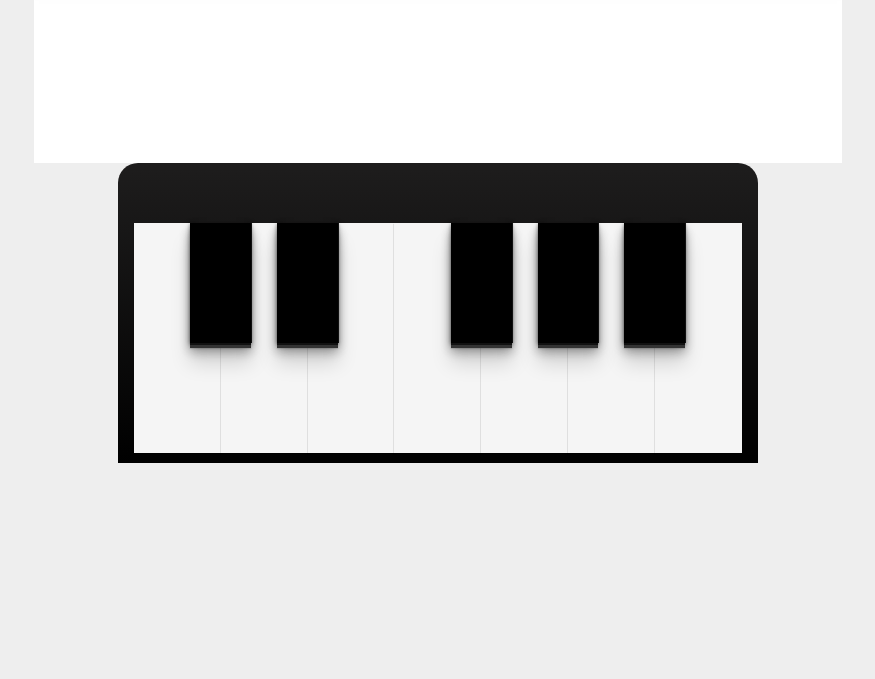
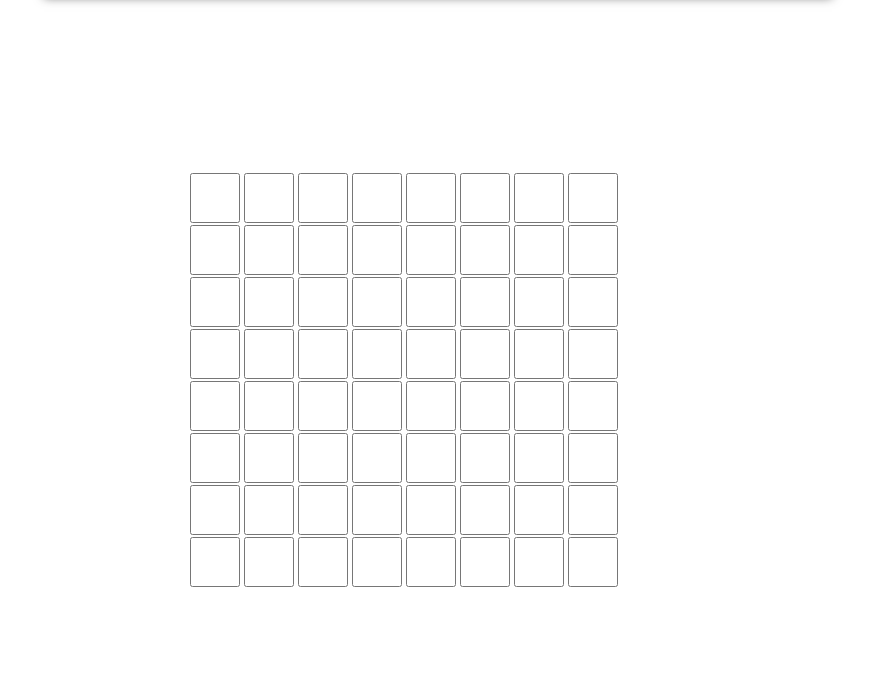
Before and after one commit to EdgarM-/Jukyty_box, a plain HTML site: page prototype/index.html in a window 1280 px wide. Shown: the part 145-824 px from the top of the page, without its empty margins (202-1077 px from the left). Before the commit the page ends 800 px from the top, so only its background shows below. Drawn offline with nearby package versions, Linux system fonts and the light colour scheme.

Commit message:
Cambio de interfaz

```diff
--- a/prototype/assets/css/main.css
+++ b/prototype/assets/css/main.css
@@ -3,7 +3,7 @@
 	background-color: #FFF;
 	padding: 10px 20px;
 	margin: 0 auto;
-	width: 60%;
+	width: 70%;
 }
 header {
 	background-color: #4af;
@@ -13,6 +13,35 @@ header {
 	padding: 10px 20px;
 }
 
+input { display: block;}
+
+/* styling from http://jsfiddle.net/4bs8A/ */
+input[type=checkbox] {
+      margin-top: -30px;
+}
+
+input[type='checkbox'] {
+    -webkit-font-smoothing: antialiased;
+    text-rendering: optimizeSpeed;
+    width: 50px;
+    height: 50px;
+    margin: 2px;
+    display: block;
+    position: relative;
+    cursor:pointer;
+}
+
+.grid div {
+      display: block;
+      float: left;
+    }
+
+ .grid {
+      width: 500px;
+      height: 500px;
+      margin: 0 auto;
+    }
+/*
 #piano {
   width: 50%;
   height: 300px;
@@ -20,31 +49,6 @@ header {
   border-radius: 20px 20px 0 0;
   overflow: hidden;
   background: linear-gradient(#1e1d1d, #000);
-}
-#piano-container {
-  width: 95%;
-  height: 230px;
-  background: #fff;
-  margin: 60px auto 0 auto;
-}
-#piano-container li {
-  width: 14.28%;
-  height: 100%;
-  float: left;
-  list-style-type: none;
-  position: relative;
-}
-#piano .white {
-  width:100%;
-  height:100%;
-  float:left;
-  box-shadow:0 1px 1px rgba(0, 0, 0, .5);
-  position:relative;
-  z-index:1;
-  background:#f5f5f5;
-}
-#piano .white:active {
-  box-shadow:-1px 0 15px rgba(0, 0, 0, .7) inset;
 }
 #piano .black {
   position: absolute;
@@ -55,10 +59,10 @@ header {
   right: -35%;
   box-shadow: 1px 0 #111, 0 2px 0 #111, 0 3px 0 #333, 0 4px 0 #333, 0 5px 0 #333, 0 6px 1px rgba(0, 0, 0, .1), 0 0 5px rgba(0, 0, 0, .1), 0 1px 3px rgba(0, 0, 0, .3), 0 3px 5px rgba(0, 0, 0, .2), 0 5px 10px rgba(0, 0, 0, .25), 0 10px 10px rgba(0, 0, 0, .2), 0 20px 20px rgba(0, 0, 0, .15);
 }
+
 #piano .black:active{
   box-shadow: 1px 0 #777, 0 2px 0 #777, 0 3px 0 #666, 0 4px 0 #555;
 }
-
 body {
   color: #333;
   background-color: #EEE;
@@ -66,11 +70,12 @@ body {
   margin: 0;
   padding: 0;
 }
+*/
+
 a {color: #09e; text-decoration: none;}
 a:hover {text-decoration: underline;}
 .wrapper {
   background-color: #FFF;
   padding: 10px 20px;
-  margin: 0 auto;
   width: 60%;
 }
--- a/prototype/assets/js/main.js
+++ b/prototype/assets/js/main.js
@@ -86,7 +86,7 @@
 
 		var setupAudioNodes = function () {
 			// Oscillator setup
-			each("osc1 osc2".split(" "), function (num, name) {
+			each("osc1 osc2 osc3 osc4 osc5 osc6 osc7 ocs8".split(" "), function (num, name) {
 				// Populate the oscillator
 				oscillators[num] = {
 						name: name,
@@ -102,7 +102,7 @@
 			});
 
 			oscillator = audioCtx.createOscillator();
-			oscillator.type = 'triangle';
+			oscillator.type = 'sine';
 
 			console.log(oscillators);
 
@@ -125,63 +125,6 @@
 			document.addEventListener('keyup', stopSound);
 		};
 
-
-		$('.white').mousedown(function(){
-			if (!playing) {
-				// Read the pressed key
-				var key = $(this).attr('id');
-				//console.log(event.srcElement);
-				if(notes[key]) {
-					playing = true;
-
-					oscillator.frequency.value = notes[key];
-					gainNode.gain.value = 5;
-
-					console.log('Sound playing ' + key);
-				}
-			}
-
-		});
-
-		$('.white').mouseup(function(){
-			if (playing) {
-				playing = false;
-
-				gainNode.gain.value = 0;
-
-				console.log('Sound Stopped');
-			}
-
-		});
-
-		$('.black').mousedown(function(){
-			if (!playing) {
-				// Read the pressed key
-				var key = $(this).attr('id');
-				//console.log(event.srcElement);
-				if(notes[key]) {
-					playing = true;
-
-					oscillator.frequency.value = notes[key];
-					gainNode.gain.value = 5;
-
-					console.log('Sound playing ' + key);
-				}
-			}
-
-		});
-
-		$('.black').mouseup(function(){
-			if (playing) {
-				playing = false;
-
-				gainNode.gain.value = 0;
-
-				console.log('Sound Stopped');
-			}
-
-		});
-
 		var playSound = function (event) {
 			if (!playing) {
 				// Read the pressed key
@@ -191,7 +134,7 @@
 					playing = true;
 
 					oscillator.frequency.value = notes[key];
-					gainNode.gain.value = 5;
+					gainNode.gain.value = 3;
 
 					console.log('Sound playing ' + key);
 				}
@@ -212,6 +155,7 @@
 		 * Utility methods
 		 */
 
+
 		return Synthesizer;
 	})();
 
--- a/prototype/index.html
+++ b/prototype/index.html
@@ -19,34 +19,88 @@
 		<canvas id="main-synth"></canvas>
 	</div>
 
-  <div id="piano">
-  <div id="piano-container">
-    <li>
-      <div class="white" id="81"></div> <!-- C4 -->
-      <div class="black" id="50"></div> <!-- C#4 -->
-    </li>
-    <li>
-      <div class="white" id="87"></div> <!-- D4 -->
-      <div class="black" id="51"></div> <!-- D#4 -->
-    </li>
-    <li>
-      <div class="white" id="69"></div> <!-- E4 -->
-    </li>
-    <li>
-      <div class="white" id="82"></div> <!-- E#4 -->
-      <div class="black" id="53"></div> <!-- F4 -->
-    </li>
-    <li>
-      <div class="white" id="84"></div> <!-- F#4 -->
-      <div class="black" id="54"></div> <!-- G4 -->
-    </li>
-    <li>
-      <div class="white" id="89"></div> <!-- G#4 -->
-      <div class="black" id="55"></div> <!-- A4 -->
-    </li>
-    <li>
-      <div class="white" id="85"></div> <!-- A#4 -->
-    </li>
+  <div class="grid">
+  <div id="grupo1">
+      <input class="button" type="checkbox" value="1"/>
+      <input class="button" type="checkbox" value="2"/>
+      <input class="button" type="checkbox" value="3"/>
+      <input class="button" type="checkbox" value="4"/>
+      <input class="button" type="checkbox" value="5"/>
+      <input class="button" type="checkbox" value="6"/>
+      <input class="button" type="checkbox" value="7"/>
+      <input class="button" type="checkbox" value="8"/>
+    </div>
+    <div id="grupo2">
+      <input class="button" type="checkbox" value="1"/>
+      <input class="button" type="checkbox" value="2"/>
+      <input class="button" type="checkbox" value="3"/>
+      <input class="button" type="checkbox" value="4"/>
+      <input class="button" type="checkbox" value="5"/>
+      <input class="button" type="checkbox" value="6"/>
+      <input class="button" type="checkbox" value="7"/>
+      <input class="button" type="checkbox" value="8"/>
+    </div>
+    <div id="grupo3">
+      <input class="button" type="checkbox" value="1"/>
+      <input class="button" type="checkbox" value="2"/>
+      <input class="button" type="checkbox" value="3"/>
+      <input class="button" type="checkbox" value="4"/>
+      <input class="button" type="checkbox" value="5"/>
+      <input class="button" type="checkbox" value="6"/>
+      <input class="button" type="checkbox" value="7"/>
+      <input class="button" type="checkbox" value="8"/>
+    </div>
+    <div id="grupo4">
+      <input class="button" type="checkbox" value="1"/>
+      <input class="button" type="checkbox" value="2"/>
+      <input class="button" type="checkbox" value="3"/>
+      <input class="button" type="checkbox" value="4"/>
+      <input class="button" type="checkbox" value="5"/>
+      <input class="button" type="checkbox" value="6"/>
+      <input class="button" type="checkbox" value="7"/>
+      <input class="button" type="checkbox" value="8"/>
+    </div>
+    <div id="grupo5">
+      <input class="button" type="checkbox" value="1"/>
+      <input class="button" type="checkbox" value="2"/>
+      <input class="button" type="checkbox" value="3"/>
+      <input class="button" type="checkbox" value="4"/>
+      <input class="button" type="checkbox" value="5"/>
+      <input class="button" type="checkbox" value="6"/>
+      <input class="button" type="checkbox" value="7"/>
+      <input class="button" type="checkbox" value="8"/>
+    </div>
+    <div id="grupo6">
+      <input class="button" type="checkbox" value="1"/>
+      <input class="button" type="checkbox" value="2"/>
+      <input class="button" type="checkbox" value="3"/>
+      <input class="button" type="checkbox" value="4"/>
+      <input class="button" type="checkbox" value="5"/>
+      <input class="button" type="checkbox" value="6"/>
+      <input class="button" type="checkbox" value="7"/>
+      <input class="button" type="checkbox" value="8"/>
+    </div>
+    <div id="grupo7">
+      <input class="button" type="checkbox" value="1"/>
+      <input class="button" type="checkbox" value="2"/>
+      <input class="button" type="checkbox" value="3"/>
+      <input class="button" type="checkbox" value="4"/>
+      <input class="button" type="checkbox" value="5"/>
+      <input class="button" type="checkbox" value="6"/>
+      <input class="button" type="checkbox" value="7"/>
+      <input class="button" type="checkbox" value="8"/>
+    </div>
+    <div id="grupo8">
+      <input class="button" type="checkbox" value="1"/>
+      <input class="button" type="checkbox" value="2"/>
+      <input class="button" type="checkbox" value="3"/>
+      <input class="button" type="checkbox" value="4"/>
+      <input class="button" type="checkbox" value="5"/>
+      <input class="button" type="checkbox" value="6"/>
+      <input class="button" type="checkbox" value="7"/>
+      <input class="button" type="checkbox" value="8"/>
+    </div>
+
   </div>
 </div>
 
```
